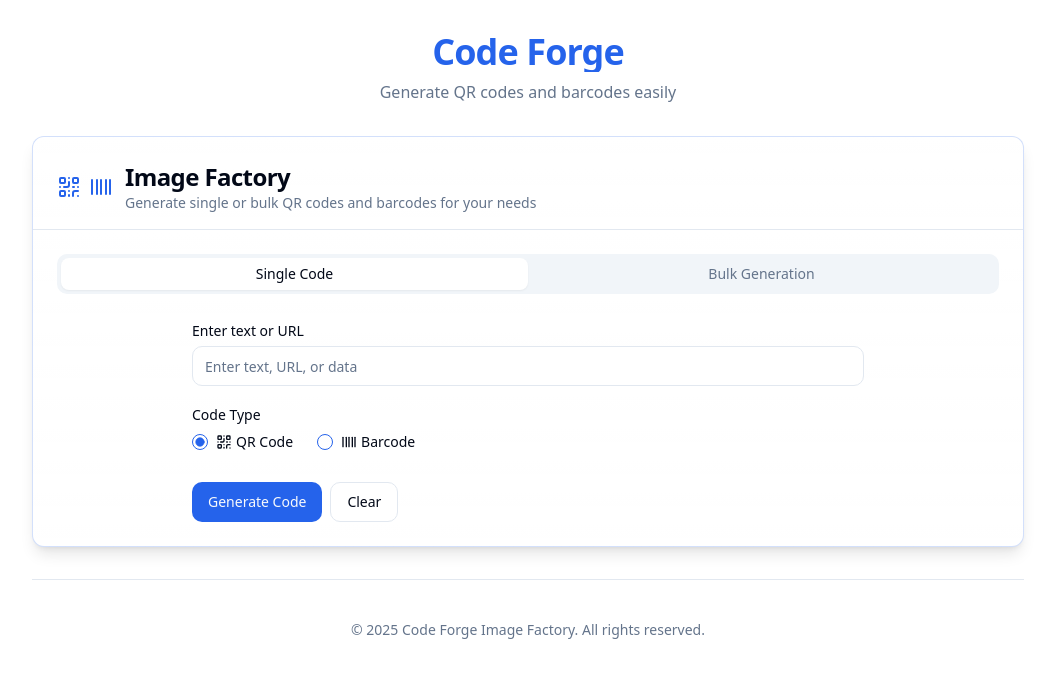
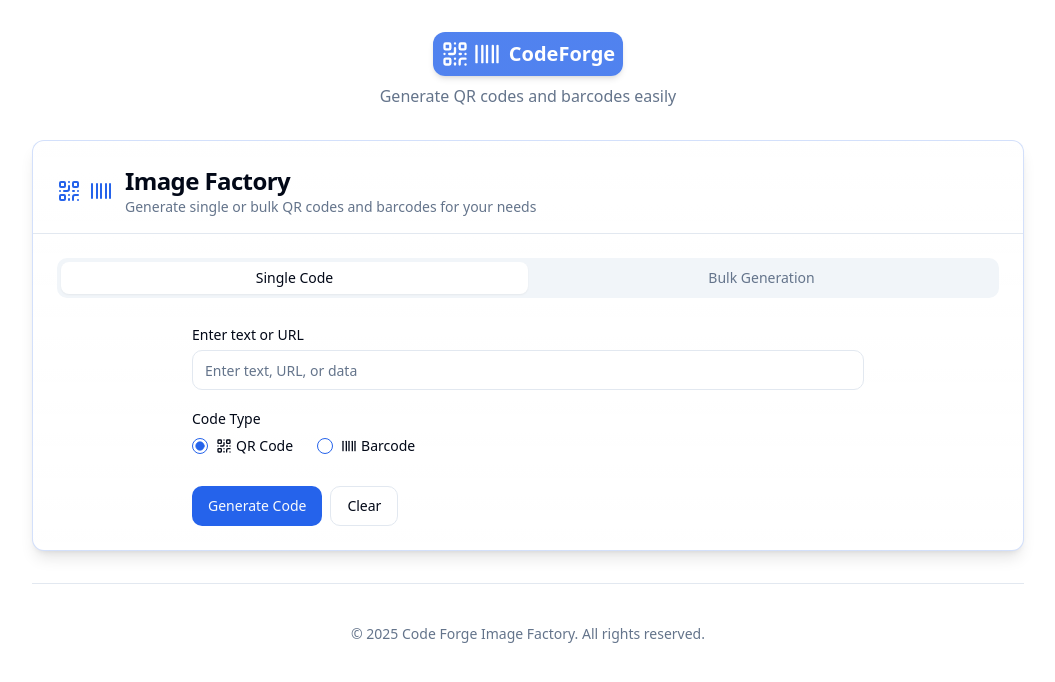
Before and after one commit to Adlai-byte/code-forge-image-factory, a React (Vite) app: page / in a window 1280 px wide. Shown: the top 682 px of the page, without its empty margins (112-1167 px from the left). Built offline with nearby package versions, Linux system fonts and the light colour scheme.

Commit message:
Refactor: Use logo for title

```diff
--- /dev/null
+++ b/src/components/Logo.tsx
@@ -0,0 +1,17 @@
+
+import React from 'react';
+import { QrCode, Barcode } from 'lucide-react';
+
+const Logo = () => {
+  return (
+    <div className="flex items-center justify-center gap-2">
+      <div className="flex gap-1 items-center bg-gradient-to-r from-primary/80 to-blue-600/80 p-2 rounded-lg shadow-md">
+        <QrCode size={28} className="text-white" />
+        <Barcode size={28} className="text-white" />
+        <span className="font-bold text-xl text-white ml-1">CodeForge</span>
+      </div>
+    </div>
+  );
+};
+
+export default Logo;
--- a/src/pages/Index.tsx
+++ b/src/pages/Index.tsx
@@ -5,15 +5,14 @@ import { Card, CardContent, CardDescription, CardHeader, CardTitle } from '@/com
 import { Separator } from '@/components/ui/separator';
 import CodeGenerator from '@/components/CodeGenerator';
 import { QrCode, Barcode } from 'lucide-react';
+import Logo from '@/components/Logo';
 
 const Index = () => {
   return (
     <div className="app-container">
-      <div className="text-center mb-8">
-        <h1 className="text-4xl font-bold tracking-tight bg-gradient-to-r from-primary to-blue-600 bg-clip-text text-transparent">
-          Code Forge
-        </h1>
-        <p className="text-muted-foreground mt-2">Generate QR codes and barcodes easily</p>
+      <div className="mb-8">
+        <Logo />
+        <p className="text-muted-foreground mt-2 text-center">Generate QR codes and barcodes easily</p>
       </div>
 
       <Card className="shadow-lg border-primary/20 bg-gradient-to-b from-card to-card/95">
```
